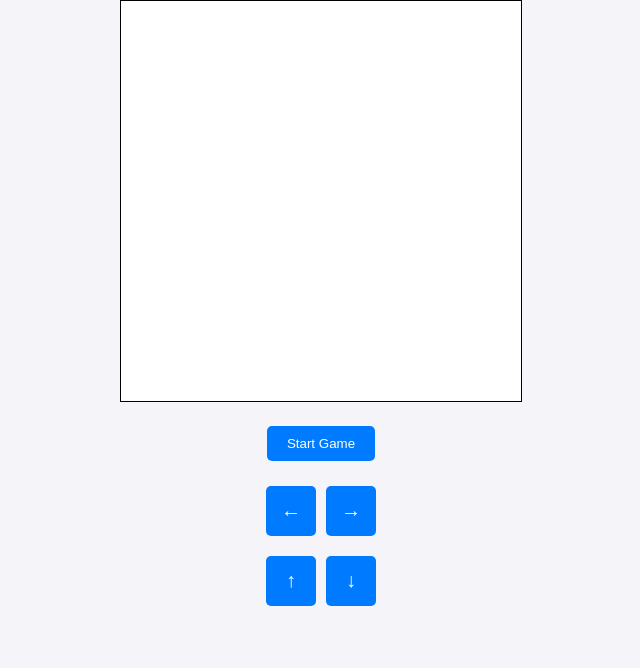
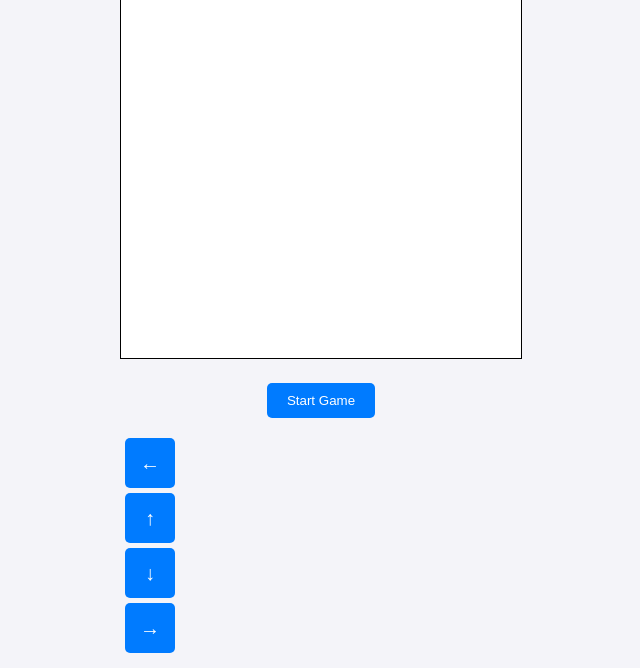
Before and after one commit to Edesanyad69/KIGYOGEC, a plain HTML site: page index.html in a window 1280 px wide. Shown: the part 132-800 px from the top of the page, without its empty margins (319-959 px from the left). Drawn offline with Linux system fonts and the light colour scheme.

Commit message:
Update index.html

```diff
--- a/index.html
+++ b/index.html
@@ -14,14 +14,11 @@
             <button id="startButton">Start Game</button>
         </div>
         <div class="mobile-controls">
-            <div class="control-row">
-                <button class="control-button" id="leftButton">←</button>
-                <button class="control-button" id="rightButton">→</button>
-            </div>
-            <div class="control-row">
-                <button class="control-button" id="upButton">↑</button>
-                <button class="control-button" id="downButton">↓</button>
-            </div>
+            <!-- Gombok ugyanabban a sorban -->
+            <button class="control-button" id="leftButton">←</button>
+            <button class="control-button" id="upButton">↑</button>
+            <button class="control-button" id="downButton">↓</button>
+            <button class="control-button" id="rightButton">→</button>
         </div>
     </div>
     <script src="game.js"></script>
```
